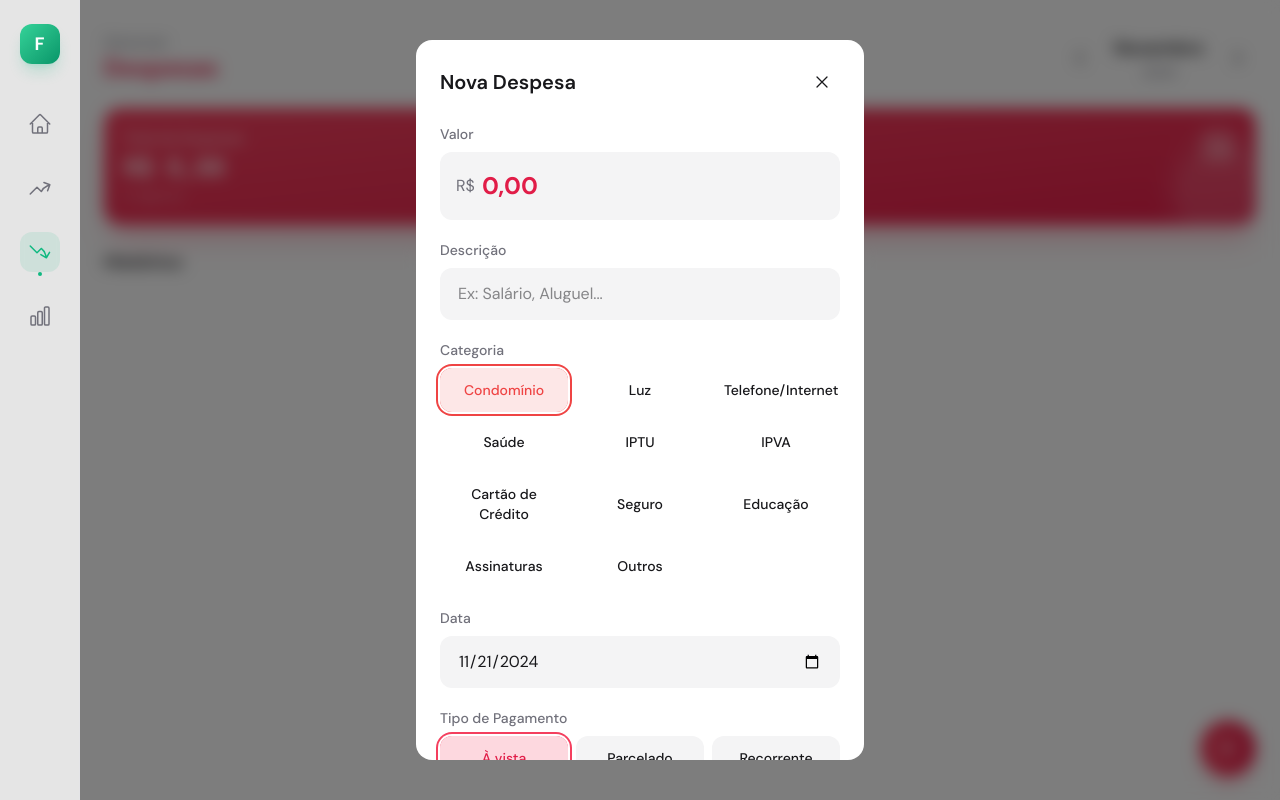
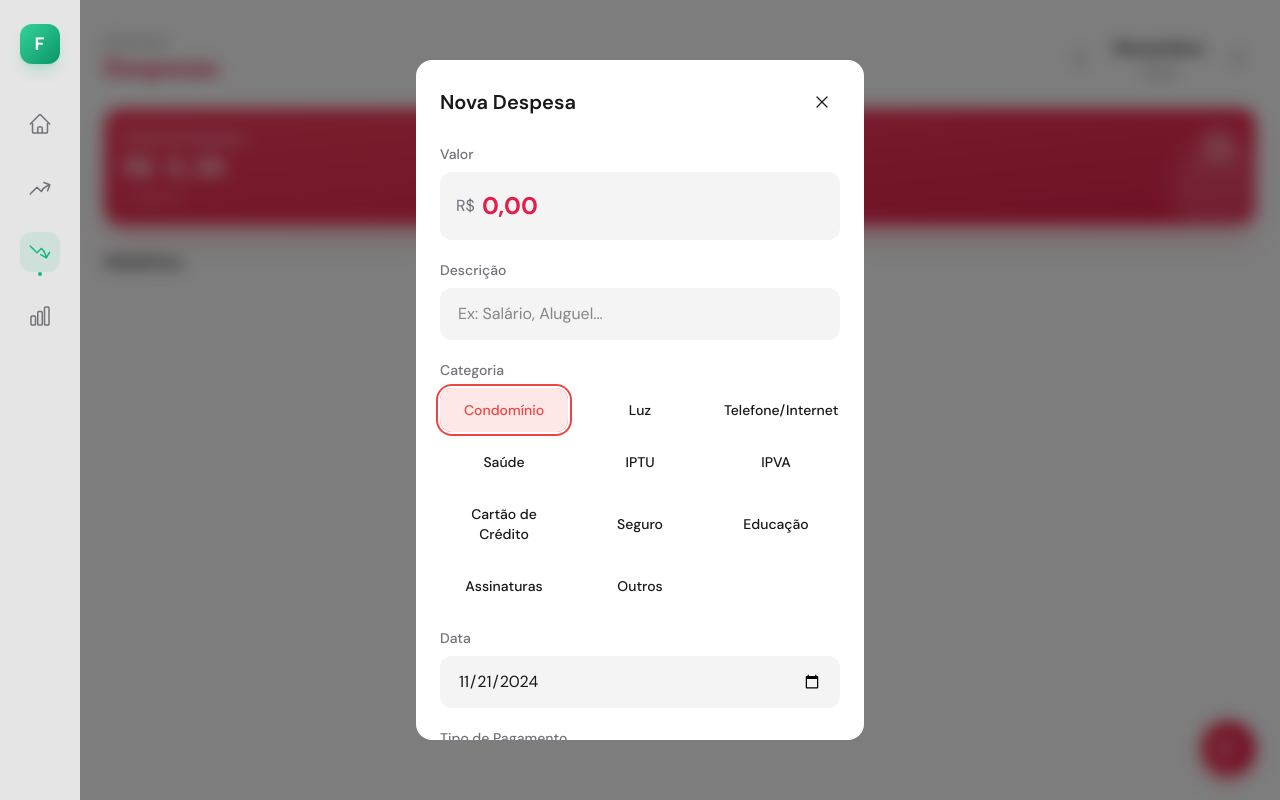
Before and after one commit to luckgoncalves/finanx, a Next.js app: page /despesas in a window 1280 px wide. Both pictures are taken after a click on the button 1228 px from the left and 748 px from the top of the page. Built offline with nearby package versions, Linux system fonts and the light colour scheme.

Commit message:
ajuste padding

```diff
--- a/src/components/TransactionForm.tsx
+++ b/src/components/TransactionForm.tsx
@@ -121,7 +121,7 @@ export function TransactionForm({ type, onClose, editTransaction }: TransactionF
       />
 
       <div
-        className="relative w-full md:max-w-md bg-white dark:bg-zinc-900 rounded-t-3xl md:rounded-2xl p-6 animate-slide-up max-h-[90vh] overflow-y-auto overscroll-contain"
+        className="relative w-full md:max-w-md bg-white dark:bg-zinc-900 rounded-t-3xl md:rounded-2xl p-6 pb-24 md:pb-6 animate-slide-up max-h-[85vh] overflow-y-auto overscroll-contain"
         onTouchMove={(e) => e.stopPropagation()}
       >
         <div className="flex items-center justify-between mb-6">
```
